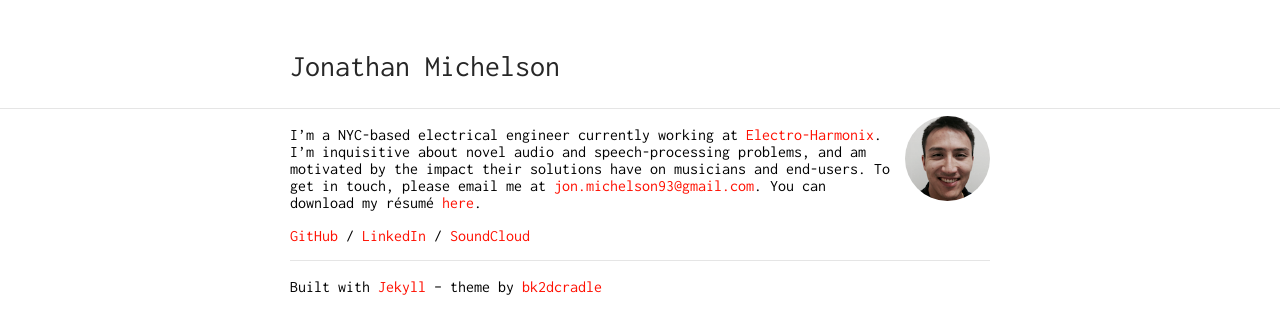
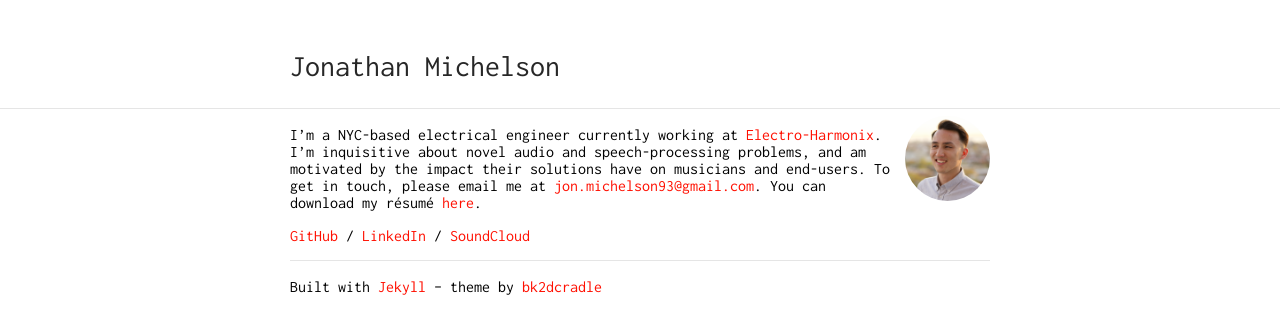
Before and after one commit to jmichel3/jmichel3.github.io, a Jekyll site: the page built from index.md, in a window 1280 px wide. Shown: the top 334 px of the page. Built offline with Jekyll 4.4.1, drawn with Linux system fonts in a browser that asks for light colours.

Commit message:
update headshot

```diff
--- a/index.md
+++ b/index.md
@@ -2,7 +2,7 @@
 layout: default
 ---
 
-<img class="profile-picture" src="assets/headshot-sq.png">
+<img class="profile-picture" src="assets/best768sq.png">
 
 I'm a NYC-based electrical engineer currently working at [Electro-Harmonix](https://ehx.com). I’m inquisitive about novel audio and speech-processing problems, and am motivated by the impact their solutions have on musicians and end-users. To get in touch, please email me at [jon.michelson93@gmail.com](mailto:jon.michelson93@gmail.com). You can download my résumé [here](http://jonathanmichelson.com/assets/resume-20180725.pdf).
 
```
Also changed, not shown: assets/best768sq.png (added).
